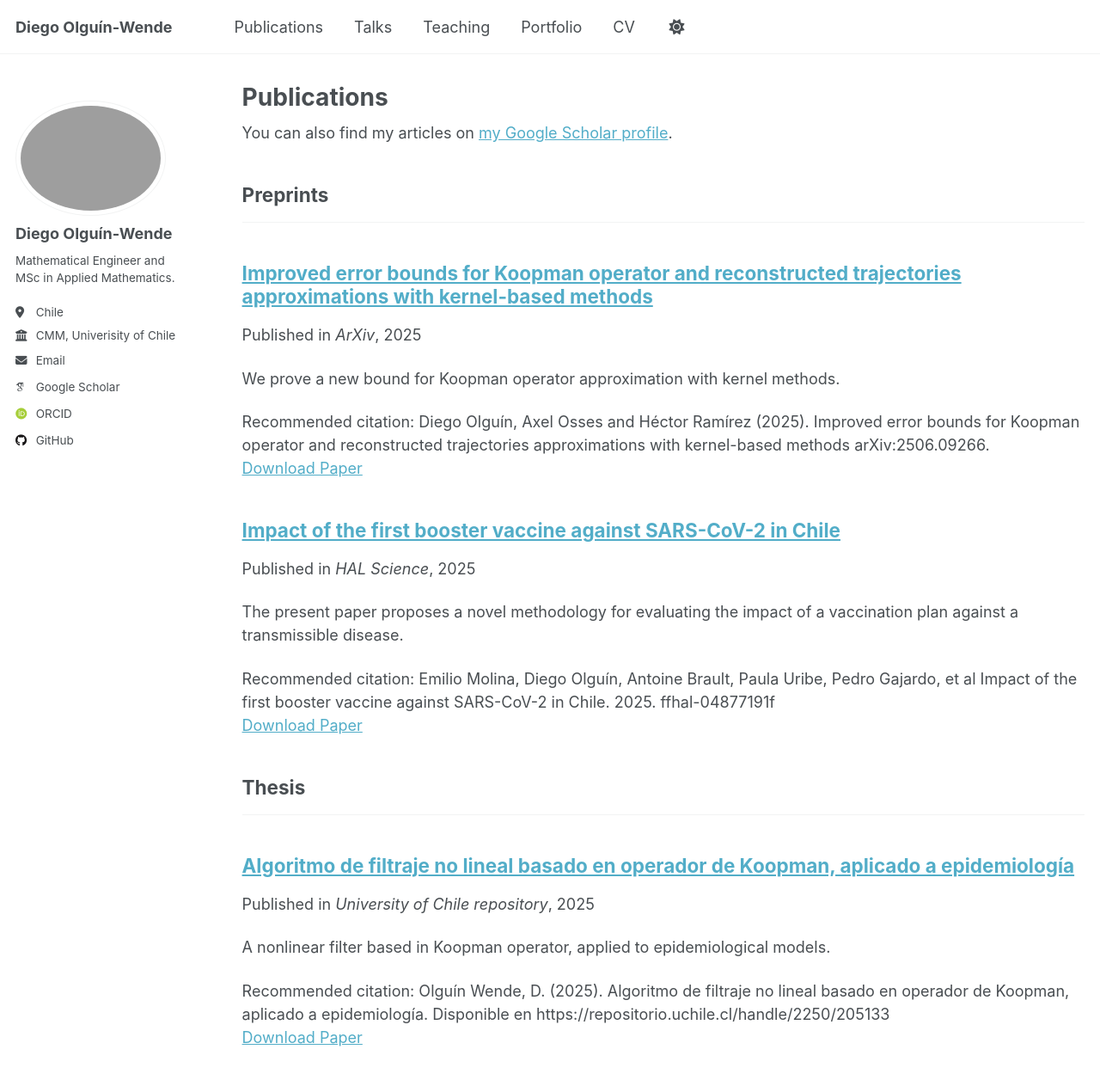
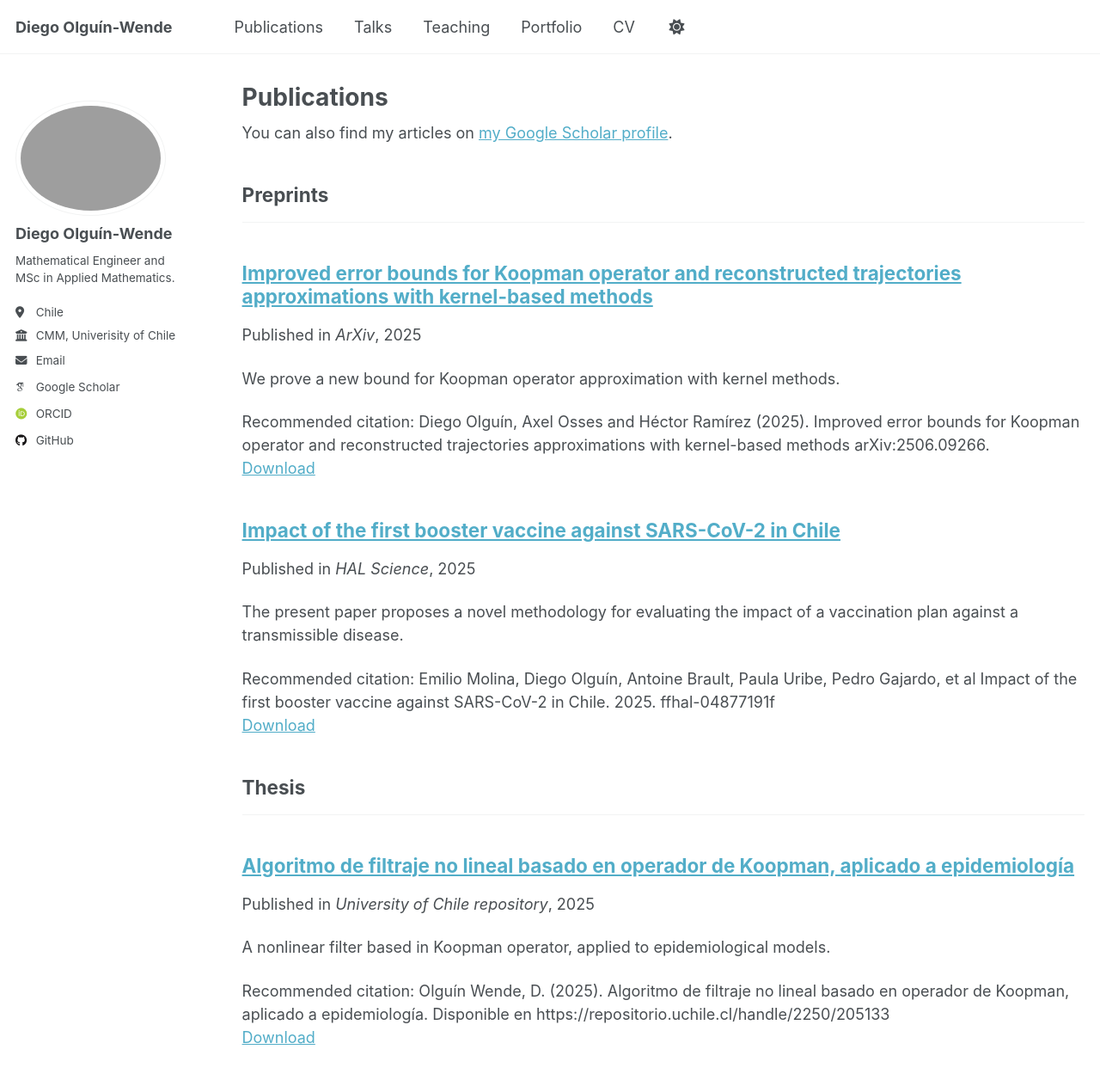
Before and after one commit to diegoolguinw/diegoolguinw.github.io, a Jekyll site: the page built from _pages/publications.html, in a window 1280 px wide and 1400 px high. Shown: the top 1256 px of the window at 86% size. Built offline with Jekyll 4.4.1, drawn with Linux system fonts in a browser that asks for light colours; some web fonts are replaced; a script that is not in the unit is left out.

Commit message:
Update archive-single.html

```diff
--- a/_includes/archive-single.html
+++ b/_includes/archive-single.html
@@ -53,13 +53,13 @@
     {% endif %}
 
     {% if post.citation and post.paperurl and post.slidesurl and post.bibtexurl %}
-      <p>Recommended citation: {{ post.citation }}<br /><a href="{{ post.paperurl }}">Download Paper</a> | <a href="{{ post.slidesurl }}">Download Slides</a> | <a href="{{ post.bibtexurl }}">Download Bibtex</a></p>
+      <p>Recommended citation: {{ post.citation }}<br /><a href="{{ post.paperurl }}">Download</a> | <a href="{{ post.slidesurl }}">Download Slides</a> | <a href="{{ post.bibtexurl }}">Download Bibtex</a></p>
     {% elsif post.citation and post.paperurl and post.slidesurl %}
-      <p>Recommended citation: {{ post.citation }}<br /><a href="{{ post.paperurl }}">Download Paper</a> | <a href="{{ post.slidesurl }}">Download Slides</a></p>
+      <p>Recommended citation: {{ post.citation }}<br /><a href="{{ post.paperurl }}">Download</a> | <a href="{{ post.slidesurl }}">Download Slides</a></p>
     {% elsif post.citation and post.paperurl and post.bibtexurl %}
-      <p>Recommended citation: {{ post.citation }}<br /><a href="{{ post.paperurl }}">Download Paper</a> | <a href="{{ post.bibtexurl }}">Download Bibtex</a></p>
+      <p>Recommended citation: {{ post.citation }}<br /><a href="{{ post.paperurl }}">Download</a> | <a href="{{ post.bibtexurl }}">Download Bibtex</a></p>
     {% elsif post.citation and post.paperurl %}
-      <p>Recommended citation: {{ post.citation }}<br /><a href="{{ post.paperurl }}">Download Paper</a></p>
+      <p>Recommended citation: {{ post.citation }}<br /><a href="{{ post.paperurl }}">Download</a></p>
     {% elsif post.citation and post.slidesurl and post.bibtexurl %}
       <p>Recommended citation: {{ post.citation }}<br /><a href="{{ post.slidesurl }}">Download Slides</a> | <a href="{{ post.bibtexurl}}">Download Bibtex</a></p>
     {% elsif post.citation and post.slidesurl %}
@@ -69,9 +69,9 @@
     {% elsif post.citation %}
       <p>Recommended citation: {{ post.citation }}</p>
     {% elsif post.paperurl and post.bibtexurl %}
-      <p><a href=" {{ post.paperurl }} ">Download Paper</a> | <a href="{{ post.bibtexurl }}">Download Bibtex</a></p>
+      <p><a href=" {{ post.paperurl }} ">Download</a> | <a href="{{ post.bibtexurl }}">Download Bibtex</a></p>
     {% elsif post.paperurl %}
-      <p><a href=" {{ post.paperurl }} ">Download Paper</a></p>
+      <p><a href=" {{ post.paperurl }} ">Download</a></p>
     {% elsif post.slidesurl and post.bibtexurl %}
       <p><a href="{{ post.slidesurl }}">Download Slides</a> | <a href="{{ post.bibtexurl }}">Download Bibtex</a></p>
     {% elsif post.slidesurl %}
```
